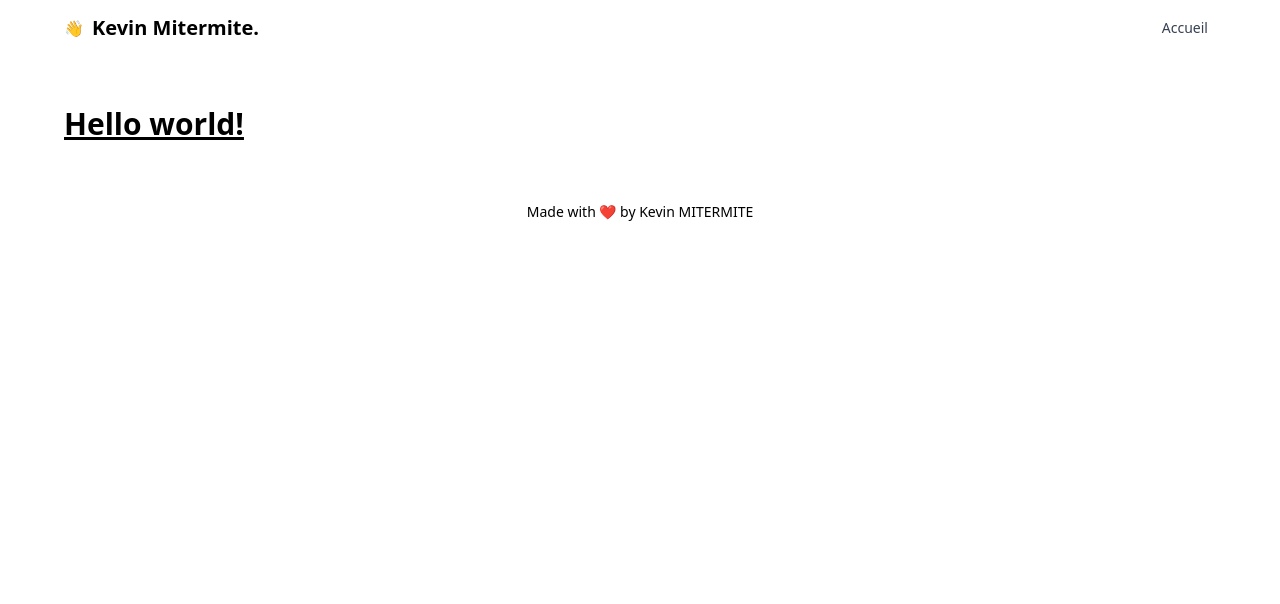
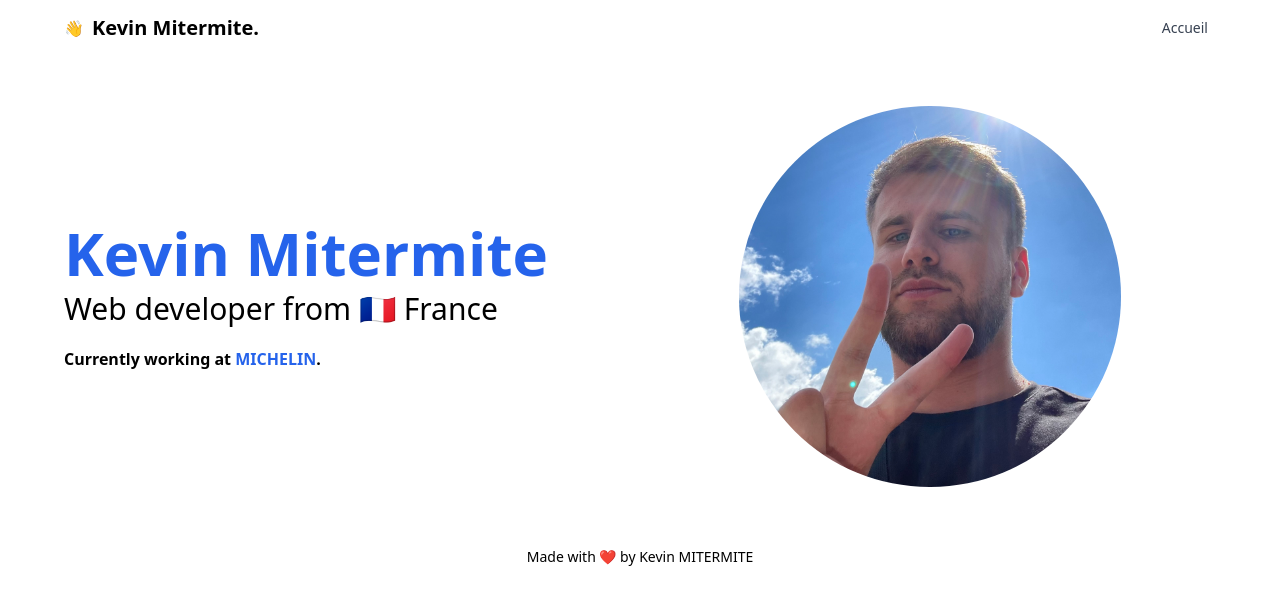
Before and after one commit to mitermitek/mitermitek.dev, a Next.js app: page / in a window 1280 px wide. Shown: the top 604 px of the page. Built offline with nearby package versions, Linux system fonts and the light colour scheme.

Commit message:
Add my short presentation and my picture

```diff
--- a/pages/index.js
+++ b/pages/index.js
@@ -1,3 +1,43 @@
+import Image from "next/image";
+import kevin from "../public/images/kevin.jpeg";
+
 export default function Home() {
-  return <h1 className="text-3xl font-bold underline">Hello world!</h1>;
+  return (
+    <>
+      <div className="grid grid-col-1 md:grid-cols-2 justify-center md:items-center md:space-x-1">
+        <div className="order-2 md:order-1">
+          <h1 className="text-4xl lg:text-6xl font-bold text-blue-600 mb-2 text-center md:text-left">
+            Kevin Mitermite
+          </h1>
+          <p className="text-2xl lg:text-3xl mb-5 text-center md:text-left">
+            Web developer from 🇫🇷 France
+          </p>
+          <p className="font-semibold text-center md:text-left">
+            Currently working at{" "}
+            <a
+              href="https://www.michelin.fr/"
+              target="_blank"
+              rel="noreferrer"
+              className="font-bold text-blue-600 hover:underline"
+            >
+              MICHELIN
+            </a>
+            .
+          </p>
+        </div>
+        <div className="order-1 md:order-2 mb-10 md:mb-0">
+          <div className="w-2/3 mx-auto">
+            <Image
+              alt="Kevin Mitermite"
+              src={kevin}
+              layout="responsive"
+              quality={100}
+              priority={true}
+              className="rounded-full"
+            />
+          </div>
+        </div>
+      </div>
+    </>
+  );
 }
```
Also changed, not shown: public/images/kevin.jpeg (added).
